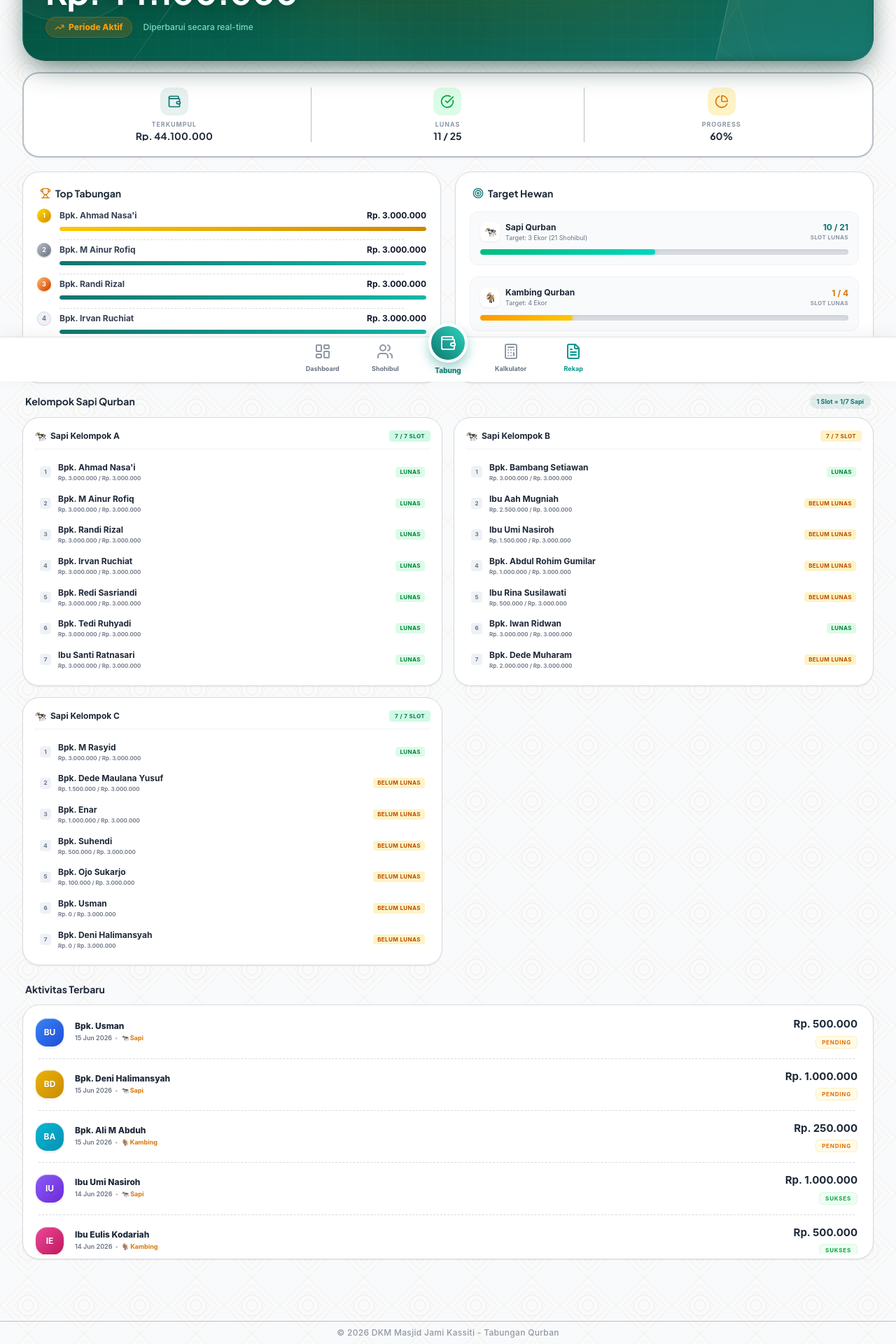
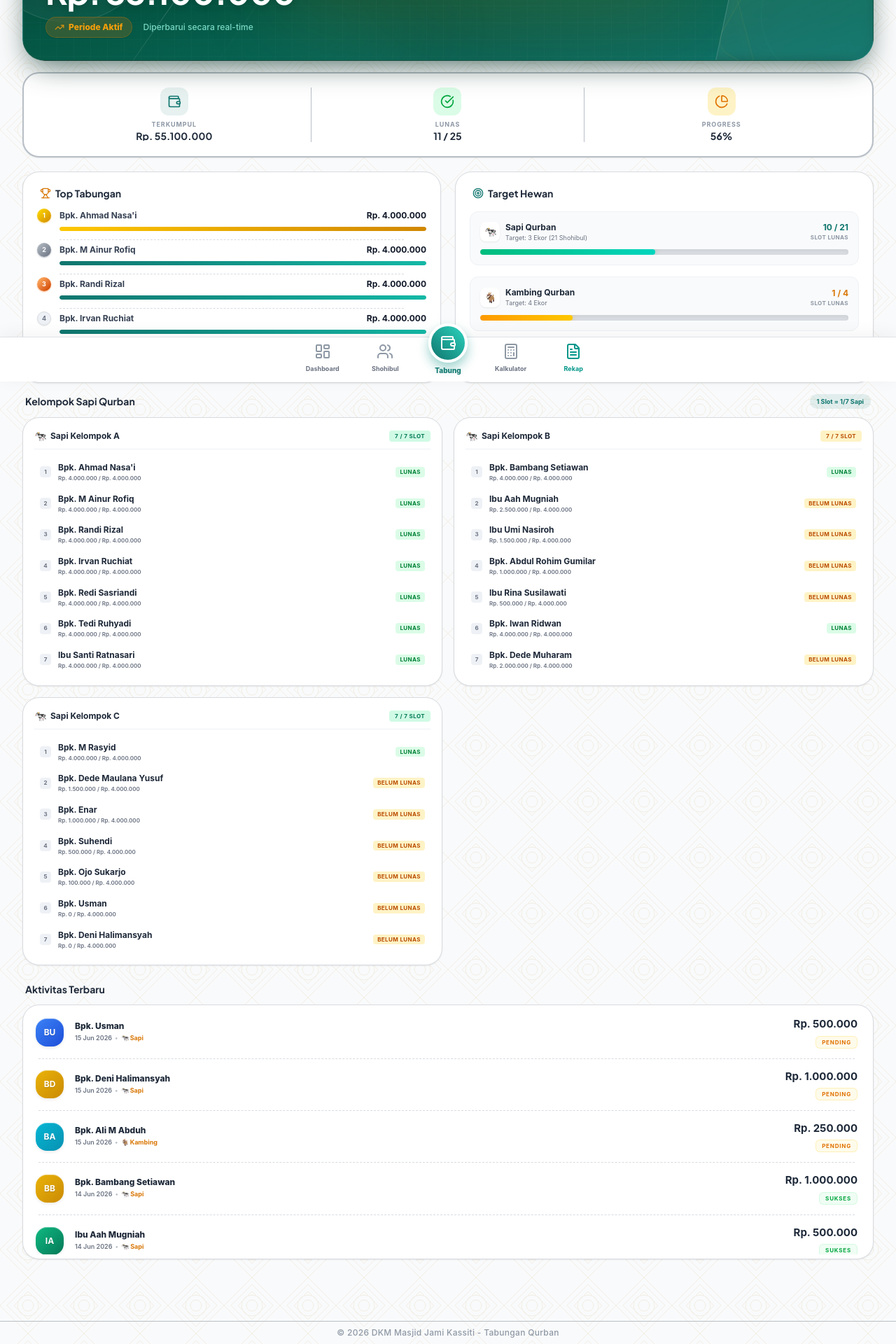
Before and after one commit to ndiecyber/TabunganQurban, a Vue app: page /rekap in a window 1280 px wide. Shown: the part 255-2175 px from the top of the page at 70% size. Built offline with nearby package versions, Linux system fonts and the light colour scheme; what vue3-apexcharts would draw is missing.

Commit message:
feat: update animal prices, target total, and migrate local storage keys for mock data consistency

```diff
--- a/src/stores/qurban.js
+++ b/src/stores/qurban.js
@@ -4,7 +4,11 @@ export const useQurbanStore = defineStore('qurban', {
   state: () => ({
     shohibuls: [],
     transactions: [],
-    targetTotal: 84000000,
+    animalPrices: {
+      sapi: 4000000,
+      kambing: 3500000
+    },
+    targetTotal: 106000000,
     currentShohibulId: 'shohibul-01', // Logged in user: Budi Santoso
     isDarkMode: false
   }),
@@ -50,8 +54,8 @@ export const useQurbanStore = defineStore('qurban', {
 
   actions: {
     initializeStore() {
-      const cachedShohibuls = localStorage.getItem('qurban_shohibuls')
-      const cachedTransactions = localStorage.getItem('qurban_transactions')
+      const cachedShohibuls = localStorage.getItem('qurban_shohibuls_v2')
+      const cachedTransactions = localStorage.getItem('qurban_transactions_v2')
 
       if (cachedShohibuls && cachedTransactions) {
         this.shohibuls = JSON.parse(cachedShohibuls)
@@ -64,37 +68,37 @@ export const useQurbanStore = defineStore('qurban', {
     loadMockData() {
       this.shohibuls = [
         // Sapi Kelompok A (Lunas Semua)
-        { id: 'shohibul-01', name: 'Bpk. Ahmad Nasa\'i', address: 'Perumahan Arjamukti Blok C1.32', code: 'C1.32', type: 'sapi', animalGroup: 'Sapi Kelompok A', target: 3000000, collected: 3000000, lastPaymentMonth: 'Juni 2026' },
-        { id: 'shohibul-02', name: 'Bpk. M Ainur Rofiq', address: 'Perumahan Arjamukti Blok D5.10', code: 'D5.10', type: 'sapi', animalGroup: 'Sapi Kelompok A', target: 3000000, collected: 3000000, lastPaymentMonth: 'Juni 2026' },
-        { id: 'shohibul-03', name: 'Bpk. Randi Rizal', address: 'Perumahan Arjamukti Blok B6.04', code: 'B6.04', type: 'sapi', animalGroup: 'Sapi Kelompok A', target: 3000000, collected: 3000000, lastPaymentMonth: 'Juni 2026' },
-        { id: 'shohibul-04', name: 'Bpk. Irvan Ruchiat', address: 'Perumahan Arjamukti Blok D2.16', code: 'D2.16', type: 'sapi', animalGroup: 'Sapi Kelompok A', target: 3000000, collected: 3000000, lastPaymentMonth: 'Mei 2026' },
-        { id: 'shohibul-05', name: 'Bpk. Redi Sasriandi', address: 'Perumahan Arjamukti Blok D2.07', code: 'D2.07', type: 'sapi', animalGroup: 'Sapi Kelompok A', target: 3000000, collected: 3000000, lastPaymentMonth: 'Mei 2026' },
-        { id: 'shohibul-06', name: 'Bpk. Tedi Ruhyadi', address: 'Perumahan Arjamukti Blok B7.05', code: 'B7.05', type: 'sapi', animalGroup: 'Sapi Kelompok A', target: 3000000, collected: 3000000, lastPaymentMonth: 'Mei 2026' },
-        { id: 'shohibul-10', name: 'Ibu Santi Ratnasari', address: 'Perumahan Arjamukti Blok C3.06', code: 'C3.06', type: 'sapi', animalGroup: 'Sapi Kelompok A', target: 3000000, collected: 3000000, lastPaymentMonth: 'Mei 2026' },
+        { id: 'shohibul-01', name: 'Bpk. Ahmad Nasa\'i', address: 'Perumahan Arjamukti Blok C1.32', code: 'C1.32', type: 'sapi', animalGroup: 'Sapi Kelompok A', target: 4000000, collected: 4000000, lastPaymentMonth: 'Juni 2026' },
+        { id: 'shohibul-02', name: 'Bpk. M Ainur Rofiq', address: 'Perumahan Arjamukti Blok D5.10', code: 'D5.10', type: 'sapi', animalGroup: 'Sapi Kelompok A', target: 4000000, collected: 4000000, lastPaymentMonth: 'Juni 2026' },
+        { id: 'shohibul-03', name: 'Bpk. Randi Rizal', address: 'Perumahan Arjamukti Blok B6.04', code: 'B6.04', type: 'sapi', animalGroup: 'Sapi Kelompok A', target: 4000000, collected: 4000000, lastPaymentMonth: 'Juni 2026' },
+        { id: 'shohibul-04', name: 'Bpk. Irvan Ruchiat', address: 'Perumahan Arjamukti Blok D2.16', code: 'D2.16', type: 'sapi', animalGroup: 'Sapi Kelompok A', target: 4000000, collected: 4000000, lastPaymentMonth: 'Mei 2026' },
+        { id: 'shohibul-05', name: 'Bpk. Redi Sasriandi', address: 'Perumahan Arjamukti Blok D2.07', code: 'D2.07', type: 'sapi', animalGroup: 'Sapi Kelompok A', target: 4000000, collected: 4000000, lastPaymentMonth: 'Mei 2026' },
+        { id: 'shohibul-06', name: 'Bpk. Tedi Ruhyadi', address: 'Perumahan Arjamukti Blok B7.05', code: 'B7.05', type: 'sapi', animalGroup: 'Sapi Kelompok A', target: 4000000, collected: 4000000, lastPaymentMonth: 'Mei 2026' },
+        { id: 'shohibul-10', name: 'Ibu Santi Ratnasari', address: 'Perumahan Arjamukti Blok C3.06', code: 'C3.06', type: 'sapi', animalGroup: 'Sapi Kelompok A', target: 4000000, collected: 4000000, lastPaymentMonth: 'Mei 2026' },
 
         // Sapi Kelompok B (Proses)
-        { id: 'shohibul-11', name: 'Bpk. Bambang Setiawan', address: 'Perumahan Arjamukti Blok D6.04', code: 'D6.04', type: 'sapi', animalGroup: 'Sapi Kelompok B', target: 3000000, collected: 3000000, lastPaymentMonth: 'Juni 2026' },
-        { id: 'shohibul-13', name: 'Ibu Aah Mugniah', address: 'Perumahan Arjamukti Blok B4.19', code: 'B4.19', type: 'sapi', animalGroup: 'Sapi Kelompok B', target: 3000000, collected: 2500000, lastPaymentMonth: 'Juni 2026' },
-        { id: 'shohibul-14', name: 'Ibu Umi Nasiroh', address: 'Perumahan Arjamukti Blok C3.20', code: 'C3.20', type: 'sapi', animalGroup: 'Sapi Kelompok B', target: 3000000, collected: 1500000, lastPaymentMonth: 'Juni 2026' },
-        { id: 'shohibul-15', name: 'Bpk. Abdul Rohim Gumilar', address: 'Perumahan Arjamukti Blok C4.10', code: 'C4.10', type: 'sapi', animalGroup: 'Sapi Kelompok B', target: 3000000, collected: 1000000, lastPaymentMonth: 'Mei 2026' },
-        { id: 'shohibul-16', name: 'Ibu Rina Susilawati', address: 'Perumahan Arjamukti Blok B1.17', code: 'B1.17', type: 'sapi', animalGroup: 'Sapi Kelompok B', target: 3000000, collected: 500000, lastPaymentMonth: 'Mei 2026' },
-        { id: 'shohibul-17', name: 'Bpk. Iwan Ridwan', address: 'Perumahan Arjamukti Blok C4.11', code: 'C4.11', type: 'sapi', animalGroup: 'Sapi Kelompok B', target: 3000000, collected: 3000000, lastPaymentMonth: 'Mei 2026' },
-        { id: 'shohibul-18', name: 'Bpk. Dede Muharam', address: 'Perumahan Arjamukti Blok D1.11', code: 'D1.11', type: 'sapi', animalGroup: 'Sapi Kelompok B', target: 3000000, collected: 2000000, lastPaymentMonth: 'Juni 2026' },
+        { id: 'shohibul-11', name: 'Bpk. Bambang Setiawan', address: 'Perumahan Arjamukti Blok D6.04', code: 'D6.04', type: 'sapi', animalGroup: 'Sapi Kelompok B', target: 4000000, collected: 4000000, lastPaymentMonth: 'Juni 2026' },
+        { id: 'shohibul-13', name: 'Ibu Aah Mugniah', address: 'Perumahan Arjamukti Blok B4.19', code: 'B4.19', type: 'sapi', animalGroup: 'Sapi Kelompok B', target: 4000000, collected: 2500000, lastPaymentMonth: 'Juni 2026' },
+        { id: 'shohibul-14', name: 'Ibu Umi Nasiroh', address: 'Perumahan Arjamukti Blok C3.20', code: 'C3.20', type: 'sapi', animalGroup: 'Sapi Kelompok B', target: 4000000, collected: 1500000, lastPaymentMonth: 'Juni 2026' },
+        { id: 'shohibul-15', name: 'Bpk. Abdul Rohim Gumilar', address: 'Perumahan Arjamukti Blok C4.10', code: 'C4.10', type: 'sapi', animalGroup: 'Sapi Kelompok B', target: 4000000, collected: 1000000, lastPaymentMonth: 'Mei 2026' },
+        { id: 'shohibul-16', name: 'Ibu Rina Susilawati', address: 'Perumahan Arjamukti Blok B1.17', code: 'B1.17', type: 'sapi', animalGroup: 'Sapi Kelompok B', target: 4000000, collected: 500000, lastPaymentMonth: 'Mei 2026' },
+        { id: 'shohibul-17', name: 'Bpk. Iwan Ridwan', address: 'Perumahan Arjamukti Blok C4.11', code: 'C4.11', type: 'sapi', animalGroup: 'Sapi Kelompok B', target: 4000000, collected: 4000000, lastPaymentMonth: 'Mei 2026' },
+        { id: 'shohibul-18', name: 'Bpk. Dede Muharam', address: 'Perumahan Arjamukti Blok D1.11', code: 'D1.11', type: 'sapi', animalGroup: 'Sapi Kelompok B', target: 4000000, collected: 2000000, lastPaymentMonth: 'Juni 2026' },
 
         // Sapi Kelompok C (Baru Mulai / Masih Kosong)
-        { id: 'shohibul-19', name: 'Bpk. M Rasyid', address: 'Perumahan Arjamukti Blok D2.14', code: 'D2.14', type: 'sapi', animalGroup: 'Sapi Kelompok C', target: 3000000, collected: 3000000, lastPaymentMonth: 'Juni 2026' },
-        { id: 'shohibul-20', name: 'Bpk. Dede Maulana Yusuf', address: 'Perumahan Arjamukti Blok D2.34', code: 'D2.34', type: 'sapi', animalGroup: 'Sapi Kelompok C', target: 3000000, collected: 1500000, lastPaymentMonth: 'Juni 2026' },
-        { id: 'shohibul-21', name: 'Bpk. Enar', address: 'Perumahan Arjamukti Blok B5.09', code: 'B5.09', type: 'sapi', animalGroup: 'Sapi Kelompok C', target: 3000000, collected: 1000000, lastPaymentMonth: 'Juni 2026' },
-        { id: 'shohibul-22', name: 'Bpk. Suhendi', address: 'Perumahan Arjamukti Blok B4.01', code: 'B4.01', type: 'sapi', animalGroup: 'Sapi Kelompok C', target: 3000000, collected: 500000, lastPaymentMonth: 'Juni 2026' },
-        { id: 'shohibul-23', name: 'Bpk. Ojo Sukarjo', address: 'Perumahan Arjamukti Blok B1.16', code: 'B1.16', type: 'sapi', animalGroup: 'Sapi Kelompok C', target: 3000000, collected: 100000, lastPaymentMonth: 'Juni 2026' },
-        { id: 'shohibul-07', name: 'Bpk. Usman', address: 'Perumahan Arjamukti Blok D4.02', code: 'D4.02', type: 'sapi', animalGroup: 'Sapi Kelompok C', target: 3000000, collected: 0, lastPaymentMonth: '-' },
-        { id: 'shohibul-08', name: 'Bpk. Deni Halimansyah', address: 'Perumahan Arjamukti Blok C5.06', code: 'C5.06', type: 'sapi', animalGroup: 'Sapi Kelompok C', target: 3000000, collected: 0, lastPaymentMonth: '-' },
+        { id: 'shohibul-19', name: 'Bpk. M Rasyid', address: 'Perumahan Arjamukti Blok D2.14', code: 'D2.14', type: 'sapi', animalGroup: 'Sapi Kelompok C', target: 4000000, collected: 4000000, lastPaymentMonth: 'Juni 2026' },
+        { id: 'shohibul-20', name: 'Bpk. Dede Maulana Yusuf', address: 'Perumahan Arjamukti Blok D2.34', code: 'D2.34', type: 'sapi', animalGroup: 'Sapi Kelompok C', target: 4000000, collected: 1500000, lastPaymentMonth: 'Juni 2026' },
+        { id: 'shohibul-21', name: 'Bpk. Enar', address: 'Perumahan Arjamukti Blok B5.09', code: 'B5.09', type: 'sapi', animalGroup: 'Sapi Kelompok C', target: 4000000, collected: 1000000, lastPaymentMonth: 'Juni 2026' },
+        { id: 'shohibul-22', name: 'Bpk. Suhendi', address: 'Perumahan Arjamukti Blok B4.01', code: 'B4.01', type: 'sapi', animalGroup: 'Sapi Kelompok C', target: 4000000, collected: 500000, lastPaymentMonth: 'Juni 2026' },
+        { id: 'shohibul-23', name: 'Bpk. Ojo Sukarjo', address: 'Perumahan Arjamukti Blok B1.16', code: 'B1.16', type: 'sapi', animalGroup: 'Sapi Kelompok C', target: 4000000, collected: 100000, lastPaymentMonth: 'Juni 2026' },
+        { id: 'shohibul-07', name: 'Bpk. Usman', address: 'Perumahan Arjamukti Blok D4.02', code: 'D4.02', type: 'sapi', animalGroup: 'Sapi Kelompok C', target: 4000000, collected: 0, lastPaymentMonth: '-' },
+        { id: 'shohibul-08', name: 'Bpk. Deni Halimansyah', address: 'Perumahan Arjamukti Blok C5.06', code: 'C5.06', type: 'sapi', animalGroup: 'Sapi Kelompok C', target: 4000000, collected: 0, lastPaymentMonth: '-' },
 
         // Kambing Mandiri
-        { id: 'shohibul-24', name: 'Ibu Via Safarina', address: 'Perumahan Arjamukti Blok C2.03', code: 'C2.03', type: 'kambing', animalGroup: 'Kambing Mandiri', target: 2500000, collected: 2500000, lastPaymentMonth: 'Juni 2026' },
-        { id: 'shohibul-25', name: 'Ibu Eulis Kodariah', address: 'Perumahan Arjamukti Blok D2.16', code: 'D2.16', type: 'kambing', animalGroup: 'Kambing Mandiri', target: 2500000, collected: 1000000, lastPaymentMonth: 'Juni 2026' },
-        { id: 'shohibul-09', name: 'Bpk. Ali M Abduh', address: 'Perumahan Arjamukti Blok D4.27', code: 'D4.27', type: 'kambing', animalGroup: 'Kambing Mandiri', target: 2500000, collected: 0, lastPaymentMonth: '-' },
-        { id: 'shohibul-12', name: 'Bpk. M Arif Taufiq A', address: 'Perumahan Arjamukti Blok C1.34', code: 'C1.34', type: 'kambing', animalGroup: 'Kambing Mandiri', target: 2500000, collected: 0, lastPaymentMonth: '-' }
+        { id: 'shohibul-24', name: 'Ibu Via Safarina', address: 'Perumahan Arjamukti Blok C2.03', code: 'C2.03', type: 'kambing', animalGroup: 'Kambing Mandiri', target: 3500000, collected: 3500000, lastPaymentMonth: 'Juni 2026' },
+        { id: 'shohibul-25', name: 'Ibu Eulis Kodariah', address: 'Perumahan Arjamukti Blok D2.16', code: 'D2.16', type: 'kambing', animalGroup: 'Kambing Mandiri', target: 3500000, collected: 1000000, lastPaymentMonth: 'Juni 2026' },
+        { id: 'shohibul-09', name: 'Bpk. Ali M Abduh', address: 'Perumahan Arjamukti Blok D4.27', code: 'D4.27', type: 'kambing', animalGroup: 'Kambing Mandiri', target: 3500000, collected: 0, lastPaymentMonth: '-' },
+        { id: 'shohibul-12', name: 'Bpk. M Arif Taufiq A', address: 'Perumahan Arjamukti Blok C1.34', code: 'C1.34', type: 'kambing', animalGroup: 'Kambing Mandiri', target: 3500000, collected: 0, lastPaymentMonth: '-' }
       ]
 
       const simulatedTransactions = []
@@ -169,8 +173,8 @@ export const useQurbanStore = defineStore('qurban', {
     },
 
     saveToCache() {
-      localStorage.setItem('qurban_shohibuls', JSON.stringify(this.shohibuls))
-      localStorage.setItem('qurban_transactions', JSON.stringify(this.transactions))
+      localStorage.setItem('qurban_shohibuls_v2', JSON.stringify(this.shohibuls))
+      localStorage.setItem('qurban_transactions_v2', JSON.stringify(this.transactions))
     },
 
     addShohibul(shohibulData) {
--- a/src/views/MenabungView.vue
+++ b/src/views/MenabungView.vue
@@ -152,7 +152,7 @@
                   :class="registerForm.type === 'kambing' ? 'border-[2px] border-primary bg-primary/10 text-primary dark:text-primary-light shadow-md' : 'border-[2px] border-gray-300 dark:border-white/10 text-gray-500 hover:bg-gray-50 hover:border-primary/50 dark:hover:bg-white/5 shadow-sm hover:shadow-md'"
                 >
                   <div><span class="text-lg mr-1">🐐</span> Kambing</div>
-                  <div class="text-[10px] font-bold opacity-80 mt-0.5" :class="registerForm.type === 'kambing' ? 'text-primary dark:text-primary-light' : 'text-gray-400'">Rp. 2.500.000</div>
+                  <div class="text-[10px] font-bold opacity-80 mt-0.5" :class="registerForm.type === 'kambing' ? 'text-primary dark:text-primary-light' : 'text-gray-400'">{{ formatRp(store.animalPrices.kambing) }}</div>
                 </div>
                 <div
                   @click="registerForm.type = 'sapi'"
@@ -160,7 +160,7 @@
                   :class="registerForm.type === 'sapi' ? 'border-[2px] border-primary bg-primary/10 text-primary dark:text-primary-light shadow-md' : 'border-[2px] border-gray-300 dark:border-white/10 text-gray-500 hover:bg-gray-50 hover:border-primary/50 dark:hover:bg-white/5 shadow-sm hover:shadow-md'"
                 >
                   <div><span class="text-lg mr-1">🐄</span> Sapi</div>
-                  <div class="text-[10px] font-bold opacity-80 mt-0.5" :class="registerForm.type === 'sapi' ? 'text-primary dark:text-primary-light' : 'text-gray-400'">Rp. 3.000.000</div>
+                  <div class="text-[10px] font-bold opacity-80 mt-0.5" :class="registerForm.type === 'sapi' ? 'text-primary dark:text-primary-light' : 'text-gray-400'">{{ formatRp(store.animalPrices.sapi) }}</div>
                 </div>
               </div>
 
@@ -625,7 +625,7 @@ const registerForm = ref({
 })
 
 const calc = ref({
-  targetValue: 3000000,
+  targetValue: store.animalPrices.sapi,
   targetName: 'Sapi Kelompok',
   targetType: 'sapi',
   durationMonths: 10
@@ -638,7 +638,7 @@ const formatRp = (val) => {
 
 const targetLunas = computed(() => {
   if (formMode.value === 'register') {
-    return registerForm.value.type === 'sapi' ? 3000000 : 2500000
+    return registerForm.value.type === 'sapi' ? store.animalPrices.sapi : store.animalPrices.kambing
   } else if (formMode.value === 'setor' && form.value.shohibulId) {
     const shohibul = store.shohibuls.find(s => s.id === form.value.shohibulId)
     if (shohibul) {
@@ -646,7 +646,7 @@ const targetLunas = computed(() => {
       return remaining > 0 ? remaining : shohibul.target
     }
   }
-  return 3000000
+  return store.animalPrices.sapi
 })
 
 const nominalPresets = computed(() => {
@@ -683,10 +683,10 @@ const getPresetIcon = (value) => {
 }
 
 // Revisi: Hapus 4 Opsi tidak relevan, sisa Kambing & Sapi Kelompok
-const calcTargets = [
-  { label: 'Kambing', price: 2500000, type: 'kambing', icon: '🐐' },
-  { label: 'Sapi Kelompok', price: 3000000, type: 'sapi', icon: '🐄👥' }
-]
+const calcTargets = computed(() => [
+  { label: 'Kambing', price: store.animalPrices.kambing, type: 'kambing', icon: '🐐' },
+  { label: 'Sapi Kelompok', price: store.animalPrices.sapi, type: 'sapi', icon: '🐄👥' }
+])
 
 const monthlyInstallment = computed(() => {
   const exactAmount = calc.value.targetValue / calc.value.durationMonths
@@ -931,7 +931,7 @@ const submitDeposit = () => {
         phone: registerForm.value.phone.trim(), // Revisi: Simpan No HP
         address: registerForm.value.address.trim(),
         type: registerForm.value.type,
-        target: registerForm.value.type === 'sapi' ? 3000000 : 2500000,
+        target: registerForm.value.type === 'sapi' ? store.animalPrices.sapi : store.animalPrices.kambing,
         initialAmount: form.value.amount,
         paymentMethod: form.value.paymentMethod
       })
```
